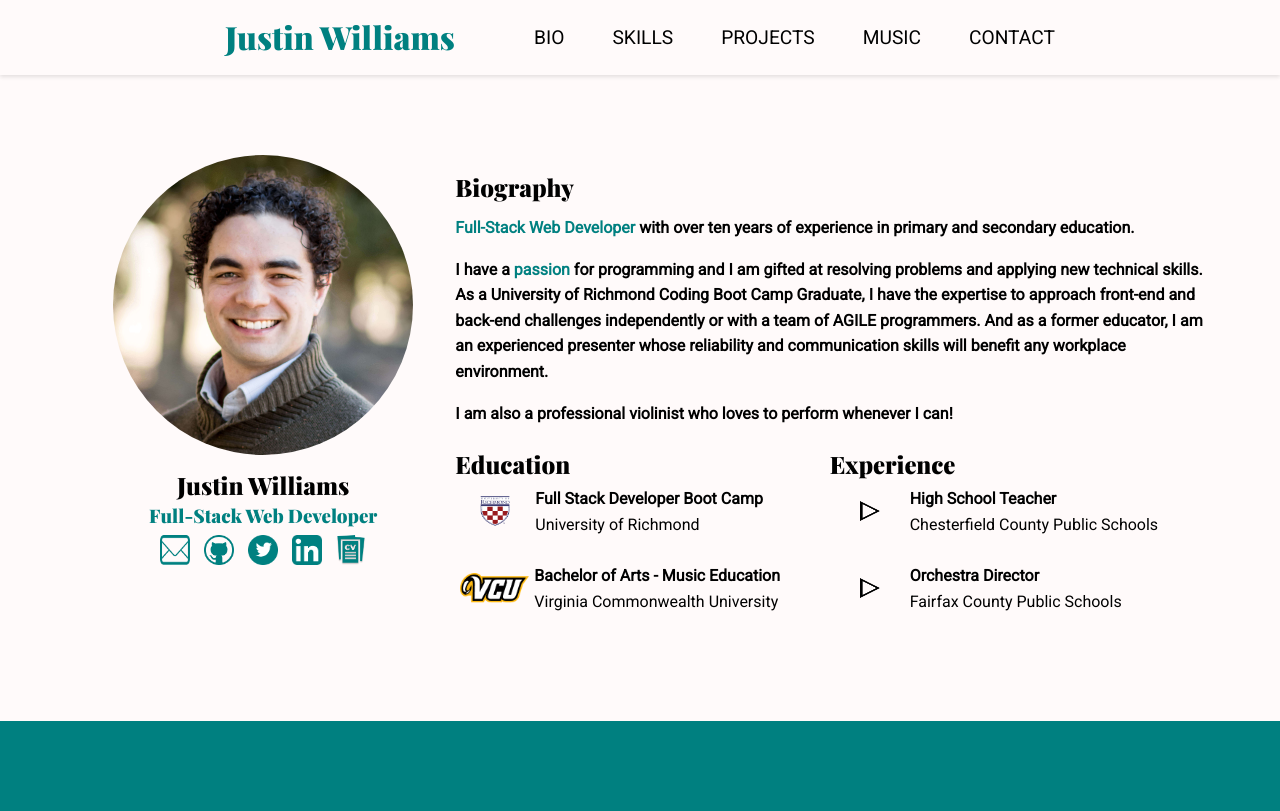
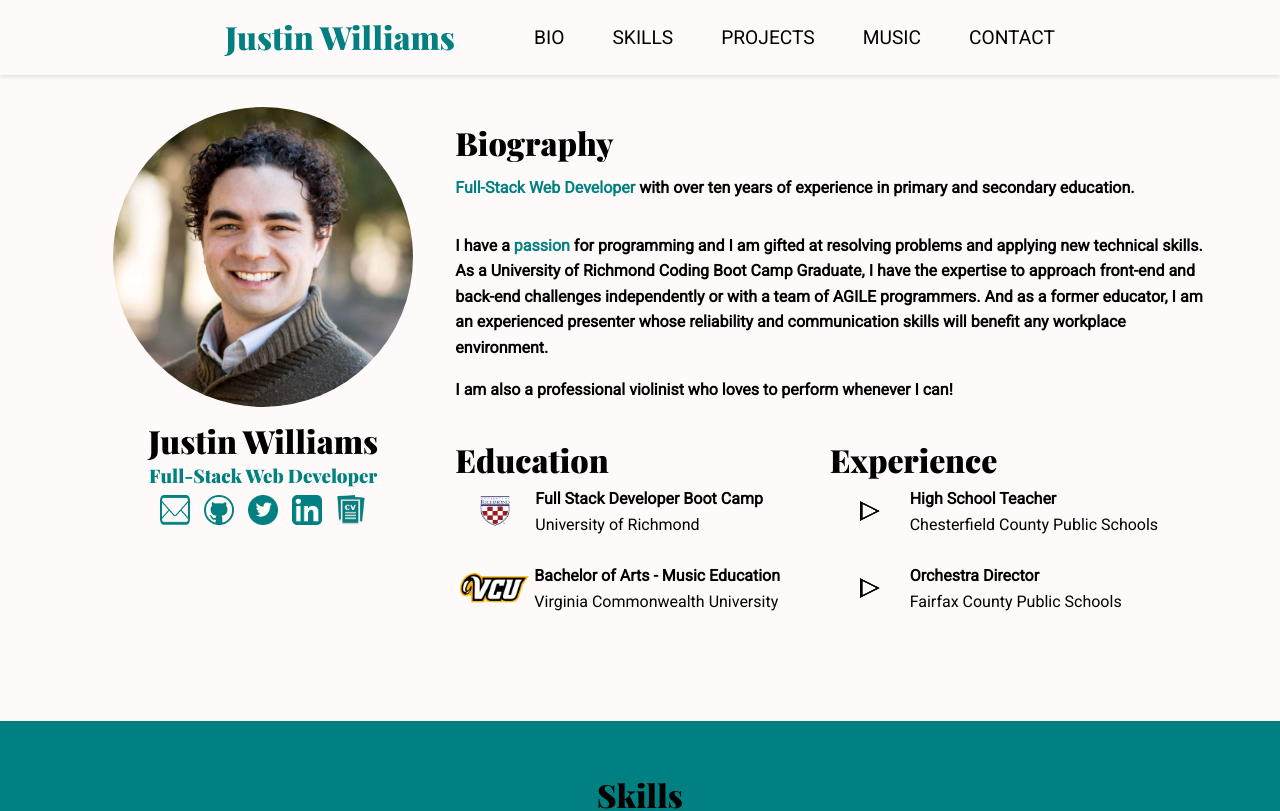
Before and after one commit to justinwilliamsrva/react-portfolio, a React (Create React App) app: page / in a window 1280 px wide. Shown: the top 811 px of the page. Built offline with nearby package versions, Linux system fonts and the light colour scheme.

Commit message:
style: changed h2 sizes and section padding

```diff
--- a/src/styles/new.css
+++ b/src/styles/new.css
@@ -34,7 +34,7 @@ body {
   margin: 0;
 }
 section {
-  padding: 5rem 0;
+  padding: 2rem 0 5rem 0
 }
 .container--narrow {
   max-width: 44rem;
@@ -64,7 +64,11 @@ h3 {
 h2,
 h3,
 p {
-  margin-bottom: 1em;
+  margin-bottom: 2em;
+}
+
+h2{
+  font-size: xx-large;
 }
 
 .bg-primary {
```
